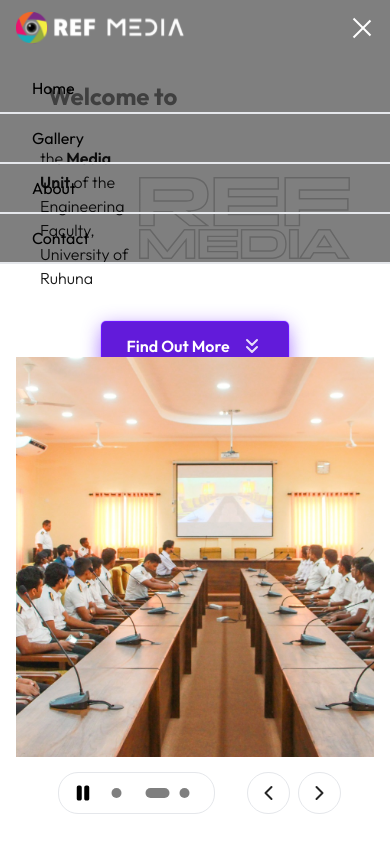
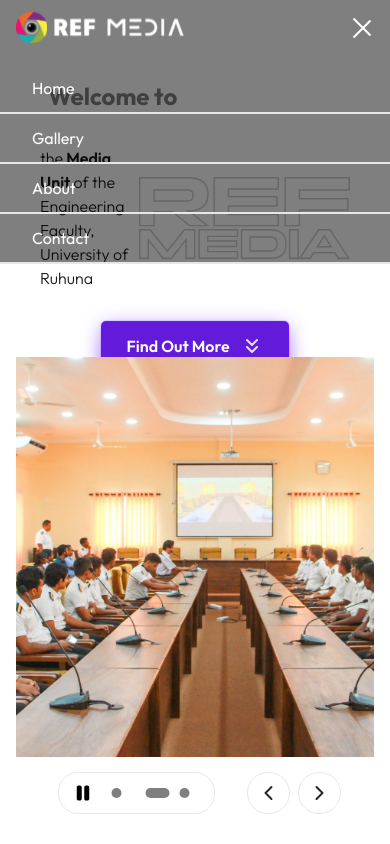
Before and after one commit to ThashmikaX/refmedia-site, a Next.js app: page / in a window 390 px wide. Both pictures are taken after a click on the button 362 px from the left and 28 px from the top of the page. Shown: the top 844 px of the page. Built offline with nearby package versions, Linux system fonts and the light colour scheme; a web font is replaced by a local one.

Commit message:
chore: Update Navbar mobile drawer to include text color

```diff
--- a/src/components/Navbar.tsx
+++ b/src/components/Navbar.tsx
@@ -127,7 +127,7 @@ function Navbar() {
             </div>
           </div>
           {mobileDrawerOpen && (
-            <div className="fixed right-0 z-20 backdrop-blur-lg bg-black bg-opacity-50 w-full pt-2 flex flex-col justify-center lg:hidden">
+            <div className="fixed right-0 z-20 backdrop-blur-lg bg-black text-white bg-opacity-50 w-full pt-2 flex flex-col justify-center lg:hidden">
               <div className="">
                 <ul>
                 {navItems.map((item, index) => (
@@ -139,7 +139,11 @@ function Navbar() {
                       className="hover:cursor-pointer"
                       onClick={() => {
                         toggleNavbar();
+                        if (item.label == 'About') {
+                        window.location.href = '/about/#allMembers';
+                      } else {
                         scrolltoHash(item.href);
+                      }
                       }}
                     >
                       {item.label}
```
